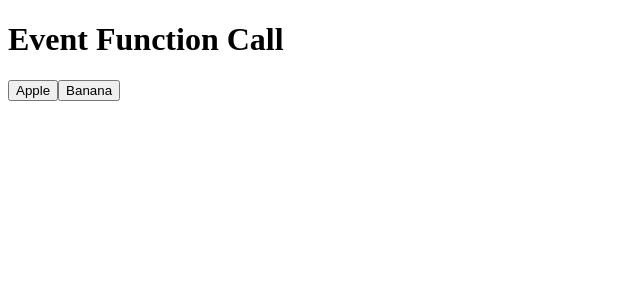
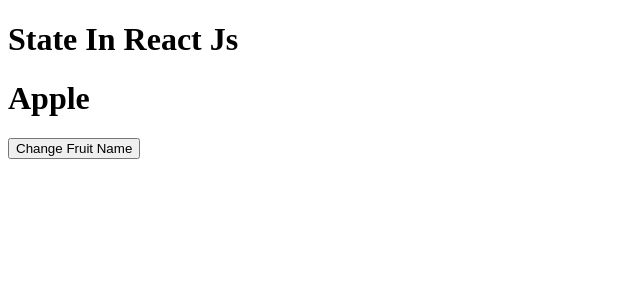
Before and after one commit to ShahbazAslam-786/React-Blog, a React (Vite) app: page / in a window 1280 px wide. Shown: the top 300 px of the page, without its empty margins (0-640 px from the left). Built offline with nearby package versions, Linux system fonts and the light colour scheme.

Commit message:
State In React Js

```diff
--- a/package.json
+++ b/package.json
@@ -10,8 +10,8 @@
     "preview": "vite preview"
   },
   "dependencies": {
-    "react": "^19.1.1",
-    "react-dom": "^19.1.1"
+    "react": "19.0.0-rc.1",
+    "react-dom": "19.0.0-rc.1"
   },
   "devDependencies": {
     "@eslint/js": "^9.36.0",
--- a/src/App.jsx
+++ b/src/App.jsx
@@ -1,16 +1,16 @@
-function App() {
-  function callFun() {
-    alert("function called")
-  }
+import { useState, useContext, useEffect, useId } from "react"
 
-  function Fruit (name) {
-    alert(name)
+function App () {
+  let Fruit = "Apple"
+  const handleFruit = () => {
+    Fruit= "Banana"
+    console.log(Fruit)
   }
   return (
     <div>
-      <h1>Event Function Call</h1>
-      <button onClick={()=>Fruit("apple")}>Apple</button>
-      <button onClick={()=>Fruit("banana")}>Banana</button>
+      <h1>State In React Js</h1>
+      <h1>{ Fruit}</h1>
+      <button onClick={handleFruit}>Change Fruit Name</button>
     </div>
   )
 }
```
Also changed, not shown: 1 other file (tests, documents, lock files or other folders).
